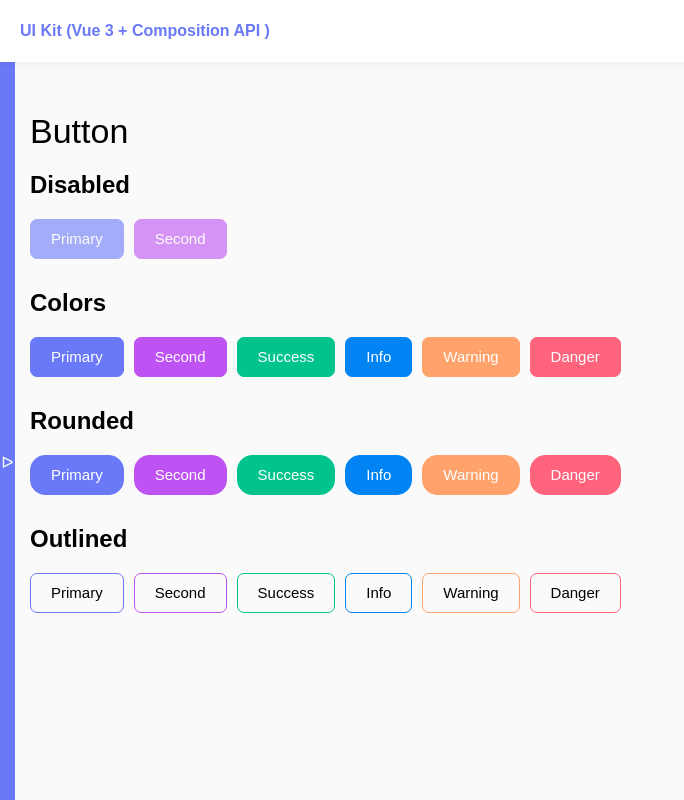
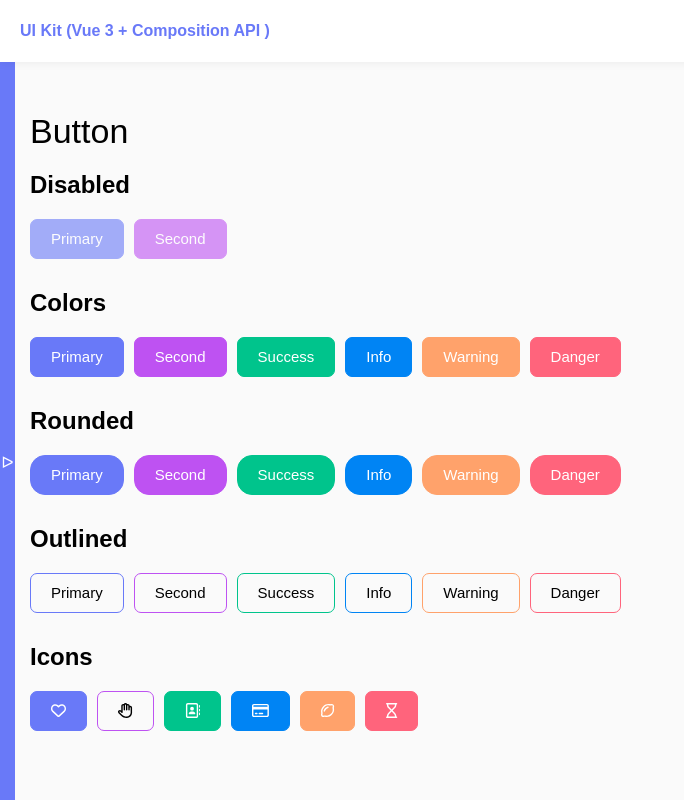
Before and after one commit to yuKalashnikova2/UI-Kit-Vue-3, a Vue app: page /button in a window 1280 px wide. Shown: the whole page, without its empty margins (0-684 px from the left). Built offline with nearby package versions, Linux system fonts and the light colour scheme.

Commit message:
add librery font-awsome

```diff
--- a/package.json
+++ b/package.json
@@ -11,6 +11,7 @@
   "dependencies": {
     "@fortawesome/fontawesome-svg-core": "^6.4.0",
     "@fortawesome/free-regular-svg-icons": "^6.4.0",
+    "@fortawesome/vue-fontawesome": "^3.0.3",
     "vue": "^3.2.47",
     "vue-router": "4"
   },
--- a/src/components/Button.vue
+++ b/src/components/Button.vue
@@ -20,6 +20,10 @@ const props = defineProps({
     type: Boolean,
     required: false,
   },
+  icon: {
+    type: String,
+    required: false,
+  },
 })
 </script>
 
@@ -34,7 +38,10 @@ const props = defineProps({
       ]"
       :disabled="disabled"
     >
-      {{ label }}
+      <span v-if="icon">
+        <font-awesome-icon :icon="`fa-regular fa-${icon}`"></font-awesome-icon>
+      </span>
+      <span v-else>{{ label }}</span>
     </button>
   </div>
 </template>
--- a/src/main.js
+++ b/src/main.js
@@ -2,4 +2,27 @@ import { createApp } from 'vue'
 import App from './App.vue'
 import router from './router'
 
-createApp(App).use(router).mount('#app')
+import { library } from '@fortawesome/fontawesome-svg-core'
+import { FontAwesomeIcon } from '@fortawesome/vue-fontawesome'
+import {
+  faHeart,
+  faHand,
+  faAddressBook,
+  faCreditCard,
+  faLemon,
+  faHourglass,
+} from '@fortawesome/free-regular-svg-icons'
+
+library.add([
+  faHeart,
+  faHand,
+  faAddressBook,
+  faCreditCard,
+  faLemon,
+  faHourglass,
+])
+
+createApp(App)
+  .component('font-awesome-icon', FontAwesomeIcon)
+  .use(router)
+  .mount('#app')
--- a/src/views/Button.vue
+++ b/src/views/Button.vue
@@ -38,6 +38,16 @@ import Button from '../components/Button.vue'
     <Button label="Warning" color="warning" outlined />
     <Button label="Danger" color="danger" outlined />
   </div>
+
+  <h2>Icons</h2>
+  <div class="line">
+    <Button color="primary" icon="heart" />
+    <Button color="second" icon="hand" outlined />
+    <Button color="success" icon="address-book" />
+    <Button color="info" icon="credit-card" />
+    <Button color="warning" icon="lemon" />
+    <Button color="danger" icon="hourglass" />
+  </div>
 </template>
 
 <style lang="scss" scoped>
```
Also changed, not shown: 1 other file (tests, documents, lock files or other folders).
